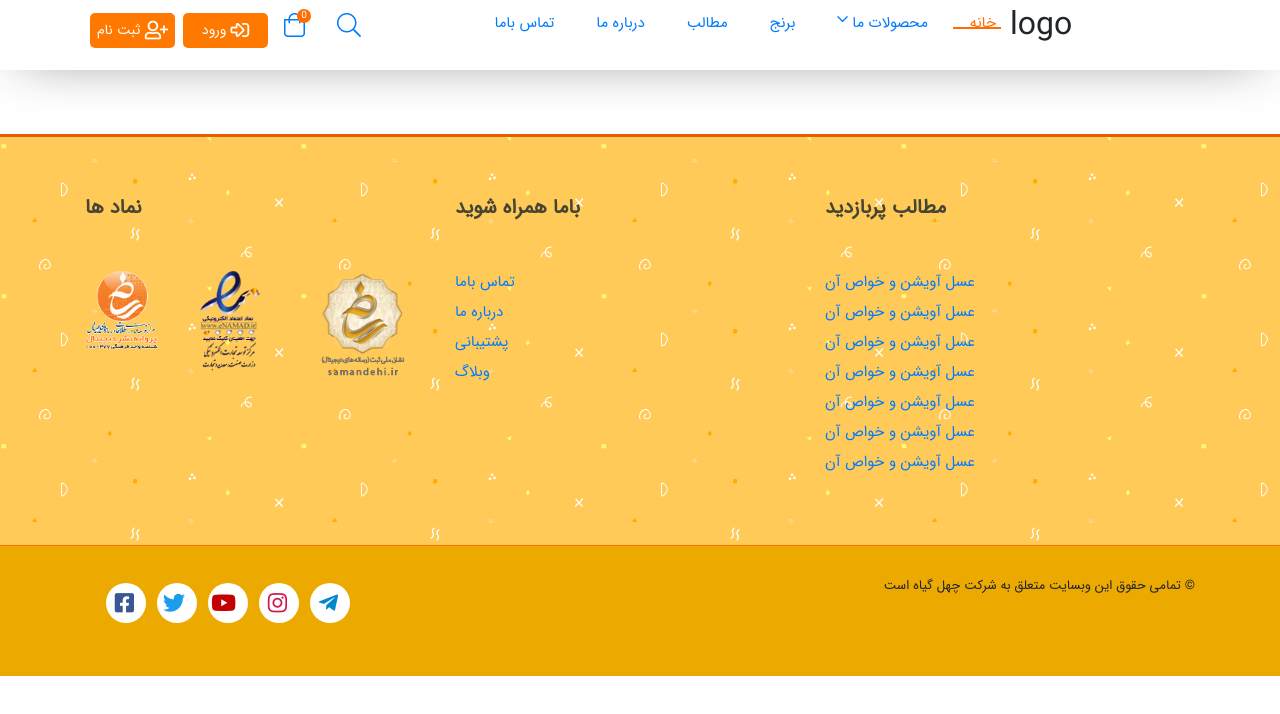
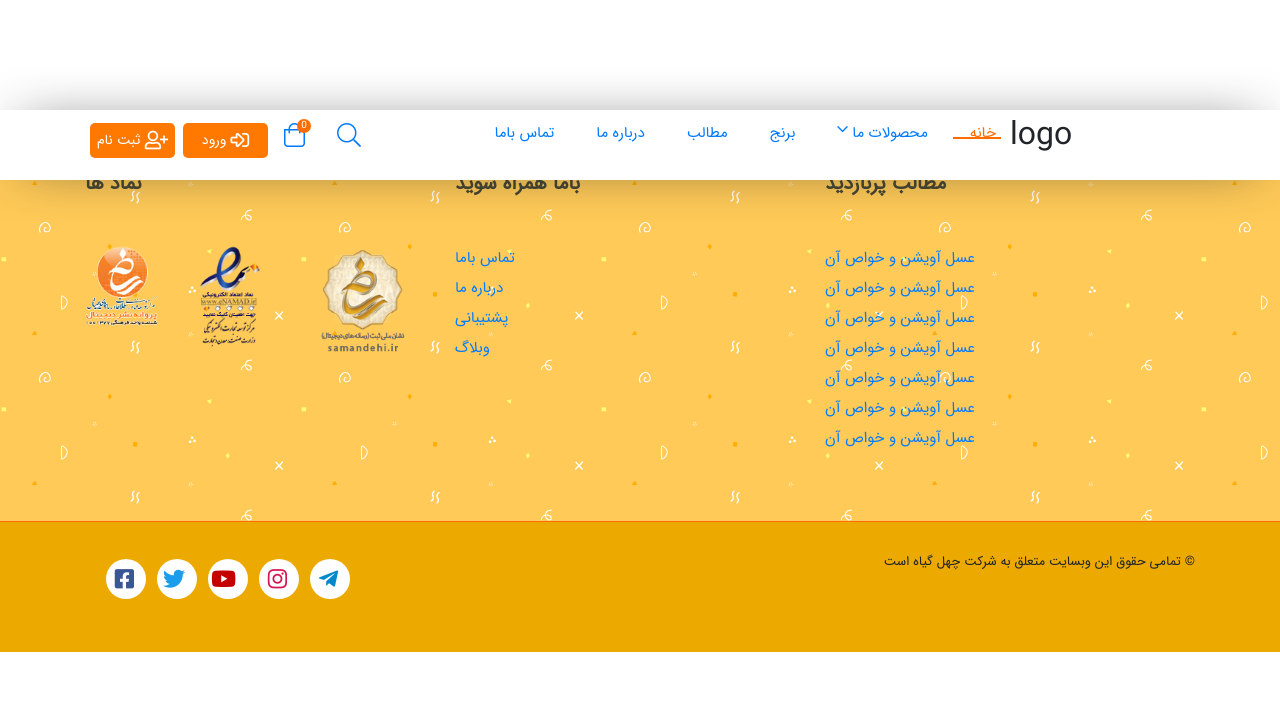
Before and after one commit to miladmohammadi82/afraalian-vue-cli, a Vue app: page /shoping-cart in a window 1280 px wide. Shown: the top 714 px of the page. Built offline with nearby package versions, Linux system fonts and the light colour scheme.

Commit message:
commit 2

```diff
--- a/src/components/views/cartPage.vue
+++ b/src/components/views/cartPage.vue
@@ -1,6 +1,5 @@
 <template>
   <div class="">
-      cjsahcj
   </div>
 </template>
 
--- a/src/router.js
+++ b/src/router.js
@@ -6,7 +6,7 @@
 const routes = [
     { path: "/", component: main },
     { path: "/product", component: productPage },
-    { path: "/shoping-cart", component: cartPage }
+    { path: "/shoping-cart", component: cartPage },
 ]
 
 
```
